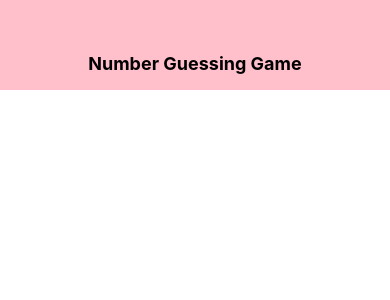
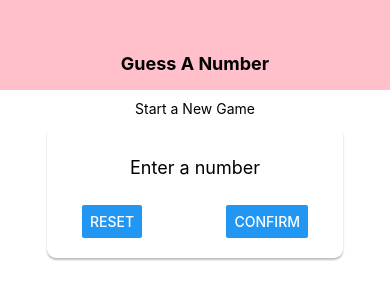
Before and after one commit to sanjibmallik/ReactNative-practice, a React Native app in the folder game_number_guess/: screen / in a window 390 px wide. Shown: the top 300 px of the page. Built offline with nearby package versions, Linux system fonts and the light colour scheme.

Commit message:
card template added
designed card template

```diff
--- a/game_number_guess/App.js
+++ b/game_number_guess/App.js
@@ -1,12 +1,14 @@
 import React from 'react';
 import { StyleSheet, Text, View } from 'react-native';
 import Header from './components/Header';
+import StartGameScreen from './screens/StartGameScreen';
 
 export default function App() {
-  const headerTitle = "Number Guessing Game";
+  const headerTitle = "Guess A Number";
   return (
     <View style={styles.container}>
       <Header title={headerTitle} />
+      <StartGameScreen />
     </View>
   );
 }
--- /dev/null
+++ b/game_number_guess/components/Card.js
@@ -0,0 +1,24 @@
+import React from 'react';
+import { View, Text, TextInput, Button, StyleSheet } from 'react-native';
+
+const Card = props => {
+    return (
+        <View style={{ ...styles.inputContainer, ...props.style }}>
+            {props.children}
+        </View>
+    )
+}
+
+const styles = StyleSheet.create({
+    inputContainer: {
+        color: 'black',
+        shadowOffset: { width: 0, height: 2 },
+        shadowOpacity: 0.26,
+        shadowRadius: 2,
+        elevation: 8,
+        backgroundColor: 'white',
+        padding: 20,
+        borderRadius: 9
+    },
+})
+export default Card;
--- /dev/null
+++ b/game_number_guess/screens/StartGameScreen.js
@@ -0,0 +1,51 @@
+import React from 'react';
+import { View, Text, TextInput, Button, StyleSheet } from 'react-native';
+import Card from '../components/Card'
+
+const StartGameScreen = props => {
+    return (
+        <View style={styles.screen}>
+            <Text>
+                Start a New Game
+            </Text>
+            <Card style={styles.inputContainer}>
+                <Text style={styles.title}>Enter a number</Text>
+                <TextInput />
+                <View style={styles.buttonContainer}>
+                    <Button title="Reset" onPress={() => { }} />
+                    <Button title="Confirm" onPress={() => { }} />
+                </View>
+
+            </Card>
+        </View>
+    )
+}
+const styles = StyleSheet.create({
+    screen: {
+        flex: 1,
+        padding: 10,
+        alignItems: 'center',
+    },
+    title: {
+        fontSize: 18,
+        paddingVertical: 10
+    },
+    inputContainer: {
+        marginTop:10,
+        width: 300,
+        maxWidth: '80%',
+        alignItems: 'center',
+    },
+    buttonContainer: {
+        flexDirection: 'row',
+        justifyContent: 'space-between',
+        width: '100%',
+        paddingHorizontal: 15
+
+    }
+
+})
+
+
+
+export default StartGameScreen;
```
